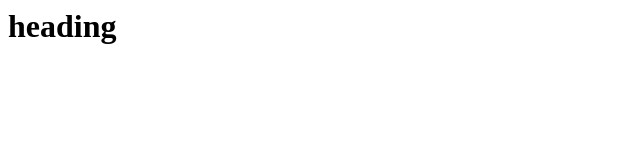
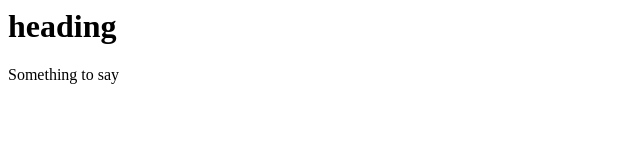
Before and after one commit to ramellebuffalo-svg/001-titles-headings-paragraphs-Ramellebuffalo-sgv, a website: page index.html in a window 1280 px wide. Shown: the whole page, without its empty margins (0-640 px from the left). Drawn offline with Linux system fonts and the light colour scheme.

Commit message:
add title

```diff
--- a/index.html
+++ b/index.html
@@ -1,8 +1,9 @@
 <html>
     <head>
-        <title>phonk</title>
+        <title>something</title>
     </head>
     <body>
        <h1>heading</h1>
+       <p>Something to say</p>
     </body>
 </html>
```
